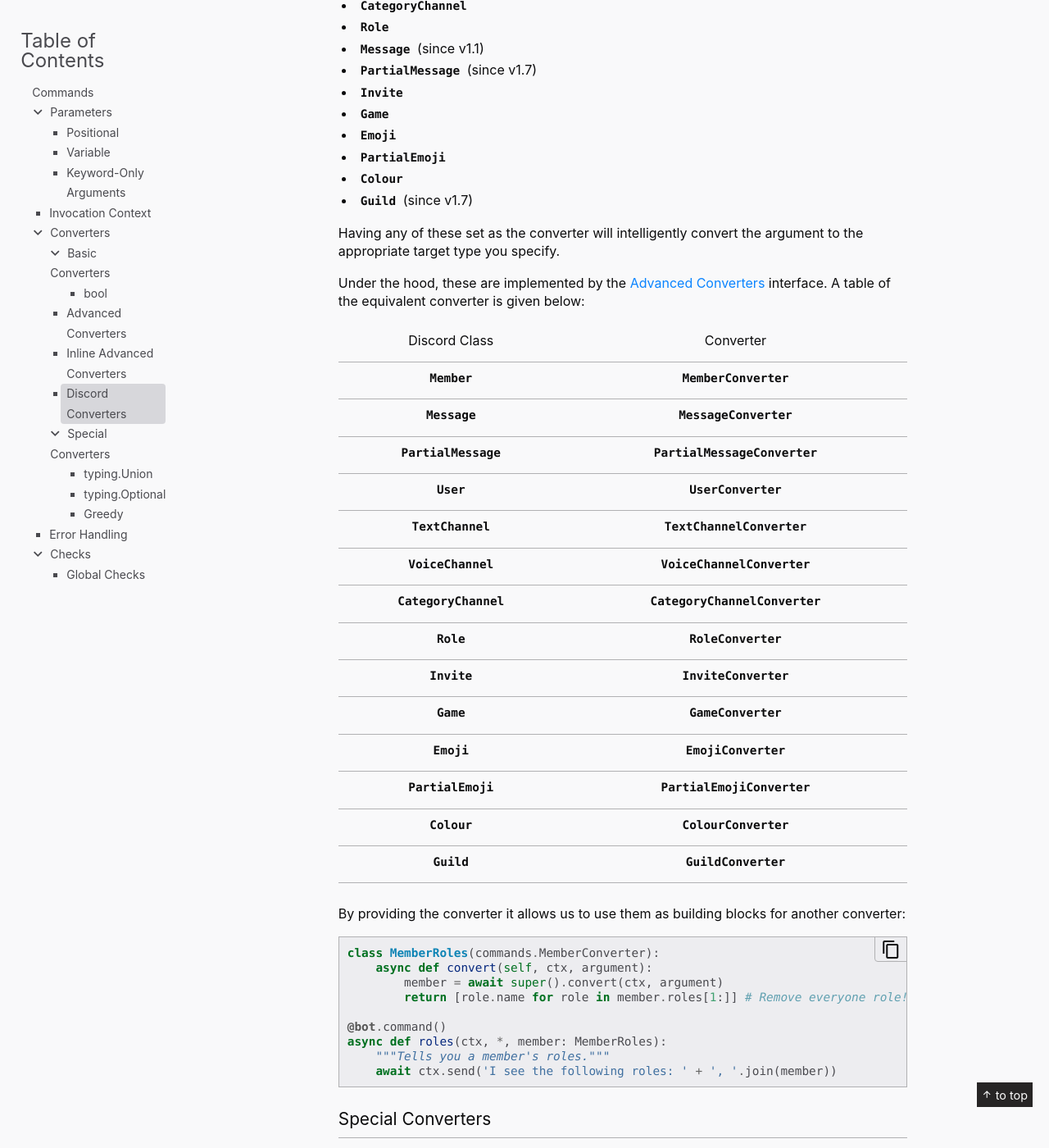
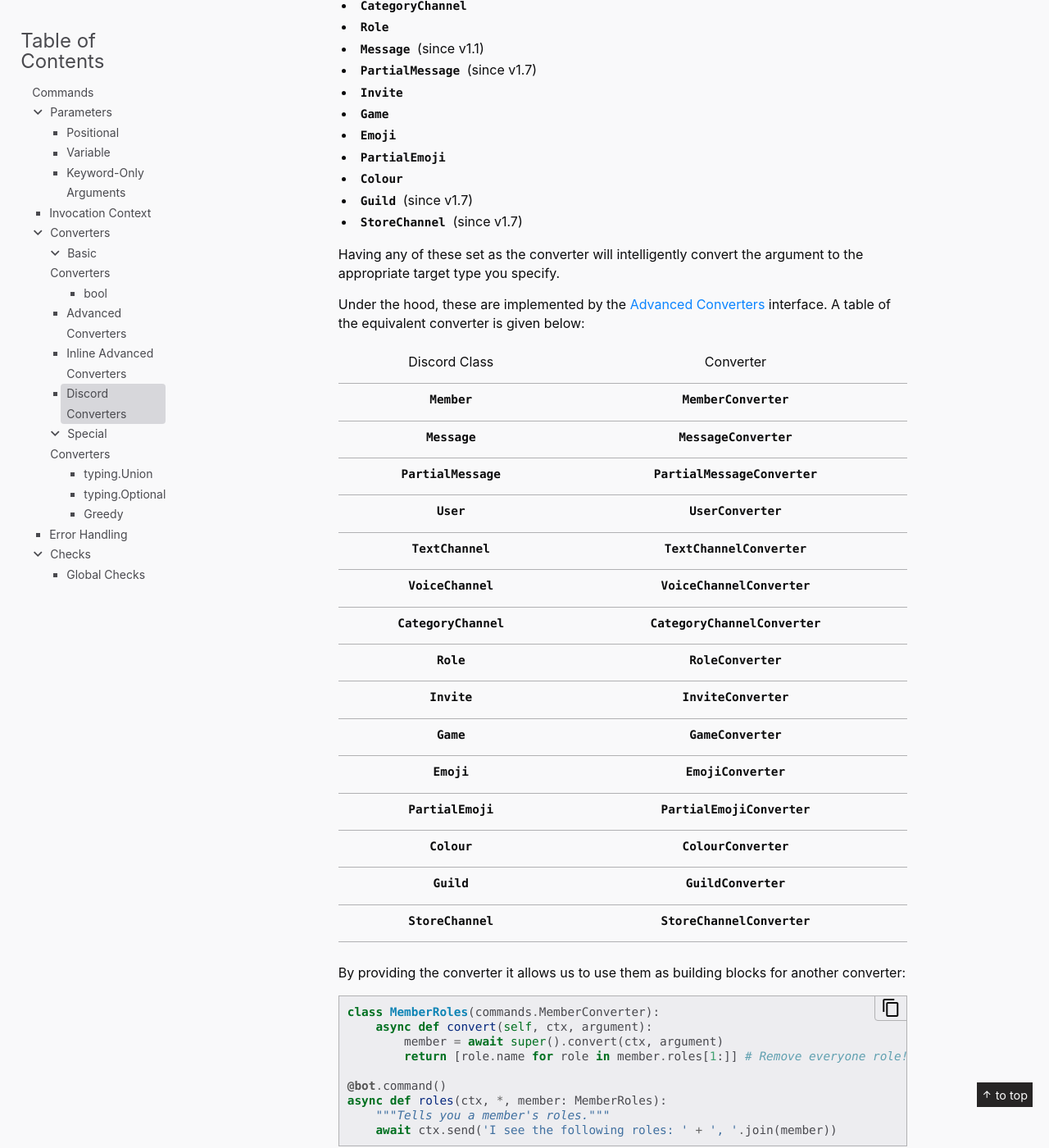
Before and after one commit to Rapptz/discord.py, a Sphinx documentation site: the page built from docs/ext/commands/commands.rst, in a window 1280 px wide and 1400 px high, scrolled down 8668 px. Shown: the whole window at 82% size. Built offline with Sphinx 7.4.7, drawn with Linux system fonts in a browser that asks for light colours.

Commit message:
Add StoreChannelConverter to Converter list in discord.ext.commands introduction

```diff
--- a/docs/ext/commands/commands.rst
+++ b/docs/ext/commands/commands.rst
@@ -385,6 +385,7 @@ A lot of discord models work out of the gate as a parameter:
 - :class:`PartialEmoji`
 - :class:`Colour`
 - :class:`Guild` (since v1.7)
+- :class:`StoreChannel` (since v1.7)
 
 Having any of these set as the converter will intelligently convert the argument to the appropriate target type you
 specify.
@@ -422,6 +423,8 @@ converter is given below:
 | :class:`Colour`          | :class:`~ext.commands.ColourConverter`          |
 +--------------------------+-------------------------------------------------+
 | :class:`Guild`           | :class:`~ext.commands.GuildConverter`           |
++--------------------------+-------------------------------------------------+
+| :class:`StoreChannel`    | :class:`~ext.commands.StoreChannelConverter`    |
 +--------------------------+-------------------------------------------------+
 
 By providing the converter it allows us to use them as building blocks for another converter:
```
